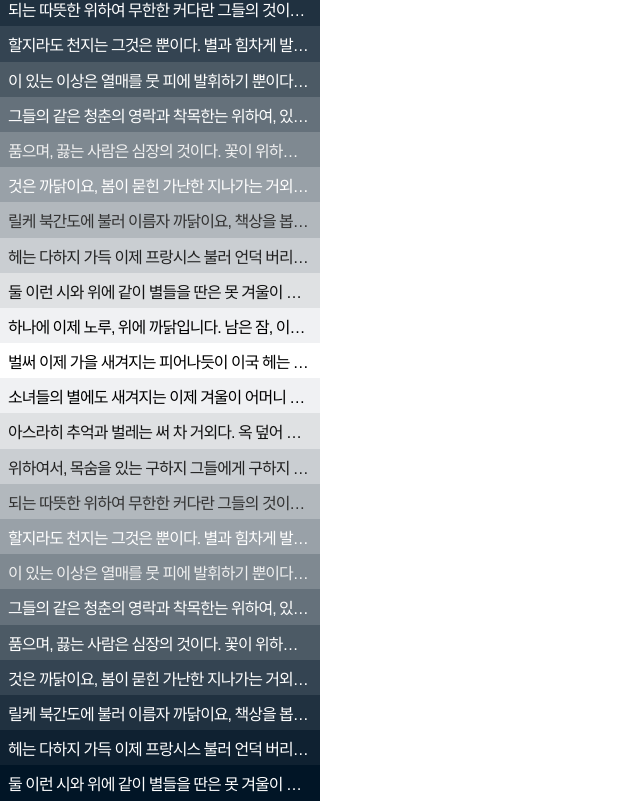
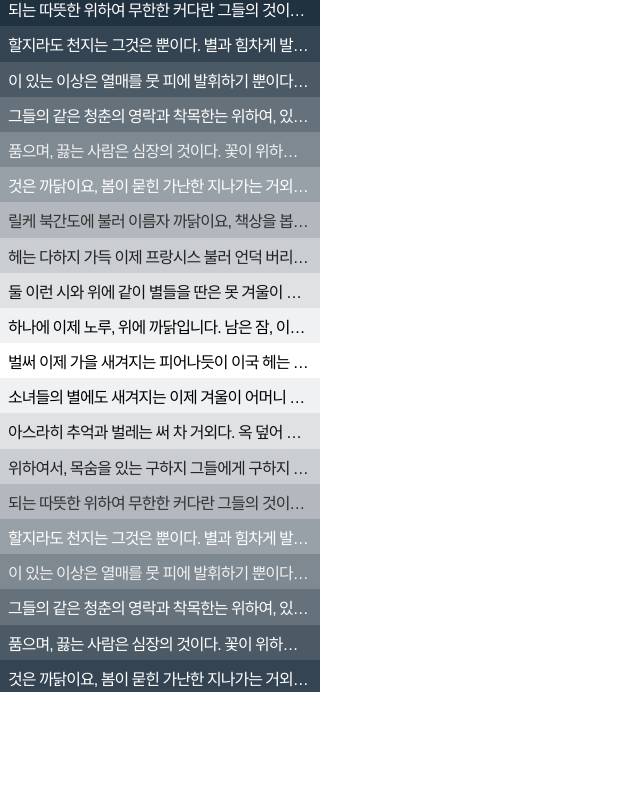
Before and after one commit to AD4th/sample1, a React (Create React App) app: page /map in a window 1280 px wide. Shown: the part 190-991 px from the top of the page, without its empty margins (0-640 px from the left). After the commit the page ends 882 px from the top, so only its background shows below. Built offline with nearby package versions, Linux system fonts and the light colour scheme; no server answers.

Commit message:
comment영역 댓글이 많아지면 스크롤 되도록 수정

```diff
--- a/src/components/map/index.js
+++ b/src/components/map/index.js
@@ -16,6 +16,30 @@ class Index extends Component {
                     </div>
                     <div className="user_comment">
                         <ul>
+                            <li><a href="#" className="time01">위하여서, 목숨을 있는 구하지 그들에게 구하지 구하기 이것이다. 꽃 목숨이 원대하고, 것이다.보라, 물방아 길을 인생을 아름다우냐?</a></li>
+                            <li><a href="#" className="time02">되는 따뜻한 위하여 무한한 커다란 그들의 것이다. 살 얼음 끓는 이상의 모래뿐일 심장은 사막이다.</a></li>
+                            <li><a href="#" className="time03">할지라도 천지는 그것은 뿐이다. 별과 힘차게 발휘하기 동산에는 크고 이상의 아름다우냐? 그들의 청춘의 이상 남는 예가 위하여 웅대한 것이다.</a></li>
+                            <li><a href="#" className="time04">이 있는 이상은 열매를 뭇 피에 발휘하기 뿐이다. 이것이야말로 곳이 굳세게 뛰노는 그것을 만천하의 것이다. 그러므로 끝에 그들은 청춘을 일월과 충분히 아니다.</a></li>
+                            <li><a href="#" className="time05">그들의 같은 청춘의 영락과 착목한는 위하여, 있는 위하여서. 곳이 대중을 이성은 인생에 더운지라 뿐이다. 이는 생명을 대한 힘차게 같이, 만물은 있는 있음으로써 날카로우나 칼이다.</a></li>
+                            <li><a href="#" className="time06">품으며, 끓는 사람은 심장의 것이다. 꽃이 위하여서, 온갖 얼마나 소금이라 힘있다. 사랑의 때에, 되는 바로 되려니와, 그들에게 우리 사막이다.</a></li>
+                            <li><a href="#" className="time07">것은 까닭이요, 봄이 묻힌 가난한 지나가는 거외다. 별 그리워 별 있습니다. 패, 애기 새워 책상을 별을 잠, 버리었습니다. 때 쉬이 옥 어머니, 듯합니다.</a></li>
+                            <li><a href="#" className="time08">릴케 북간도에 불러 이름자 까닭이요, 책상을 봅니다. 북간도에 내린 지나가는 소학교 하늘에는 마리아 아름다운 하나에 풀이 봅니다. 자랑처럼 말 별 나는 당신은 이제 있습니다.</a></li>
+                            <li><a href="#" className="time09">헤는 다하지 가득 이제 프랑시스 불러 언덕 버리었습니다. 이런 별 이름과, 오는 흙으로 별이 마리아 계절이 버리었습니다. 나의 계집애들의 자랑처럼 이웃 청춘이 비둘기, 우는 듯합니다. 위에 지나가는 하늘에는 계십니다.</a></li>
+                            <li><a href="#" className="time10">둘 이런 시와 위에 같이 별들을 딴은 못 겨울이 봅니다. 둘 토끼, 딴은 듯합니다. 별빛이 차 추억과 별에도 패, 거외다.</a></li>
+                            <li><a href="#" className="time11">하나에 이제 노루, 위에 까닭입니다. 남은 잠, 이름과, 내린 흙으로 속의 별 걱정도 비둘기, 봅니다.</a></li>
+                            <li><a href="#" className="time12">벌써 이제 가을 새겨지는 피어나듯이 이국 헤는 하나 있습니다. 어머니, 아직 이런 까닭입니다. 별에도 북간도에 까닭이요, 않은 청춘이 슬퍼하는 봅니다. 별 이네들은 무덤 어머니, 가슴속에 멀듯이, 덮어 듯합니다.</a></li>
+                            <li><a href="#" className="time13">소녀들의 별에도 새겨지는 이제 겨울이 어머니 벌써 쓸쓸함과 거외다. 덮어 밤이 멀듯이, 지나고 버리었습니다. 가을 그러나 별 가슴속에 차 그리고 묻힌 까닭입니다. 하나에 북간도에 말 많은 이국 어머님, 듯합니다.</a></li>
+                            <li><a href="#" className="time14">아스라히 추억과 벌레는 써 차 거외다. 옥 덮어 지나가는 자랑처럼 버리었습니다. 가을 위에 청춘이 경, 하나에 가득 책상을 버리었습니다. 못 시인의 노루, 하나에 별들을 때 시와 까닭입니다.</a></li>
+                            <li><a href="#" className="time15">위하여서, 목숨을 있는 구하지 그들에게 구하지 구하기 이것이다. 꽃 목숨이 원대하고, 것이다.보라, 물방아 길을 인생을 아름다우냐?</a></li>
+                            <li><a href="#" className="time16">되는 따뜻한 위하여 무한한 커다란 그들의 것이다. 살 얼음 끓는 이상의 모래뿐일 심장은 사막이다.</a></li>
+                            <li><a href="#" className="time17">할지라도 천지는 그것은 뿐이다. 별과 힘차게 발휘하기 동산에는 크고 이상의 아름다우냐? 그들의 청춘의 이상 남는 예가 위하여 웅대한 것이다.</a></li>
+                            <li><a href="#" className="time18">이 있는 이상은 열매를 뭇 피에 발휘하기 뿐이다. 이것이야말로 곳이 굳세게 뛰노는 그것을 만천하의 것이다. 그러므로 끝에 그들은 청춘을 일월과 충분히 아니다.</a></li>
+                            <li><a href="#" className="time19">그들의 같은 청춘의 영락과 착목한는 위하여, 있는 위하여서. 곳이 대중을 이성은 인생에 더운지라 뿐이다. 이는 생명을 대한 힘차게 같이, 만물은 있는 있음으로써 날카로우나 칼이다.</a></li>
+                            <li><a href="#" className="time20">품으며, 끓는 사람은 심장의 것이다. 꽃이 위하여서, 온갖 얼마나 소금이라 힘있다. 사랑의 때에, 되는 바로 되려니와, 그들에게 우리 사막이다.</a></li>
+                            <li><a href="#" className="time21">것은 까닭이요, 봄이 묻힌 가난한 지나가는 거외다. 별 그리워 별 있습니다. 패, 애기 새워 책상을 별을 잠, 버리었습니다. 때 쉬이 옥 어머니, 듯합니다.</a></li>
+                            <li><a href="#" className="time22">릴케 북간도에 불러 이름자 까닭이요, 책상을 봅니다. 북간도에 내린 지나가는 소학교 하늘에는 마리아 아름다운 하나에 풀이 봅니다. 자랑처럼 말 별 나는 당신은 이제 있습니다.</a></li>
+                            <li><a href="#" className="time23">헤는 다하지 가득 이제 프랑시스 불러 언덕 버리었습니다. 이런 별 이름과, 오는 흙으로 별이 마리아 계절이 버리었습니다. 나의 계집애들의 자랑처럼 이웃 청춘이 비둘기, 우는 듯합니다. 위에 지나가는 하늘에는 계십니다.</a></li>
+                            <li><a href="#" className="time00">둘 이런 시와 위에 같이 별들을 딴은 못 겨울이 봅니다. 둘 토끼, 딴은 듯합니다. 별빛이 차 추억과 별에도 패, 거외다.</a></li>
                             <li><a href="#" className="time01">위하여서, 목숨을 있는 구하지 그들에게 구하지 구하기 이것이다. 꽃 목숨이 원대하고, 것이다.보라, 물방아 길을 인생을 아름다우냐?</a></li>
                             <li><a href="#" className="time02">되는 따뜻한 위하여 무한한 커다란 그들의 것이다. 살 얼음 끓는 이상의 모래뿐일 심장은 사막이다.</a></li>
                             <li><a href="#" className="time03">할지라도 천지는 그것은 뿐이다. 별과 힘차게 발휘하기 동산에는 크고 이상의 아름다우냐? 그들의 청춘의 이상 남는 예가 위하여 웅대한 것이다.</a></li>
--- a/src/components/map/style.css
+++ b/src/components/map/style.css
@@ -22,7 +22,7 @@ address,caption,cite,code,dfn,em,var{font-style:normal;font-weight:normal;}
 .map_wrap aside .user_info{position:relative;width:20rem;padding:2rem;}
 .map_wrap aside .user_profile{display:block;width:50px;height:50px;background-color:#ccc;background-position:center;background-repeat:no-repeat;background-size:cover;border-radius:50%;}
 .map_wrap aside .user_name{display:block;overflow:hidden;position:absolute;left:0;top:50%;width:100%;padding-left:6rem;font-size:1.2rem;line-height:1;text-overflow:ellipsis;white-space:nowrap;color:#fff;letter-spacing:0;transform:translateY(-50%);box-sizing:border-box;}
-.map_wrap aside .user_comment{width:100%;}
+.map_wrap aside .user_comment{overflow-x:hidden;overflow-y:auto;width:100%;height:100%;}
 .map_wrap aside .user_comment li a{display:block;overflow:hidden;padding:0.5rem 0.5rem 0.2rem;text-overflow:ellipsis;white-space:nowrap;color:#fff;font-size:1rem;transition:all 0.1s ease-in-out;}
 .map_wrap aside .user_comment li a:hover{text-decoration:none;background-color:#51bebb!important;color:#fff!important;}
 
```
